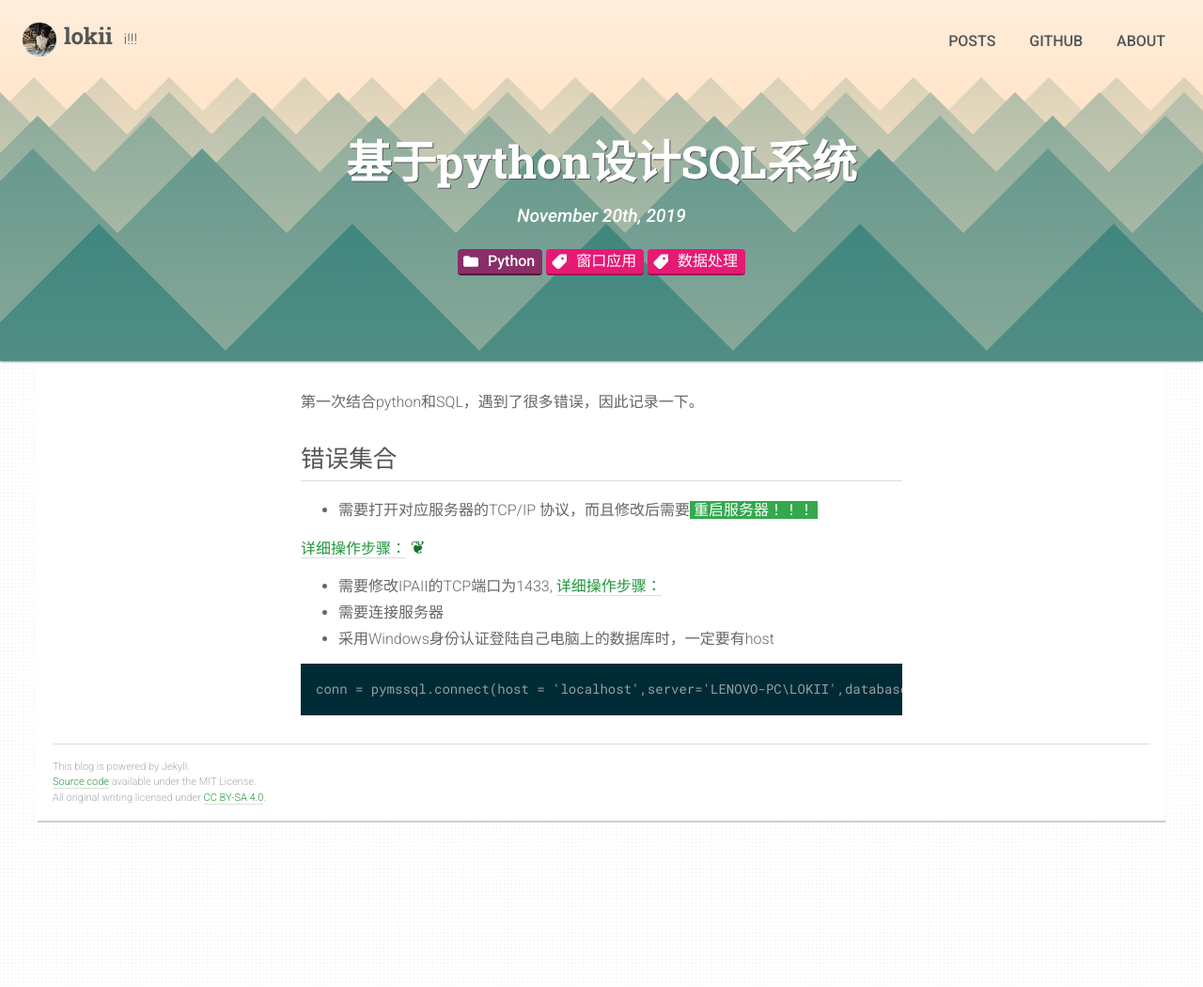
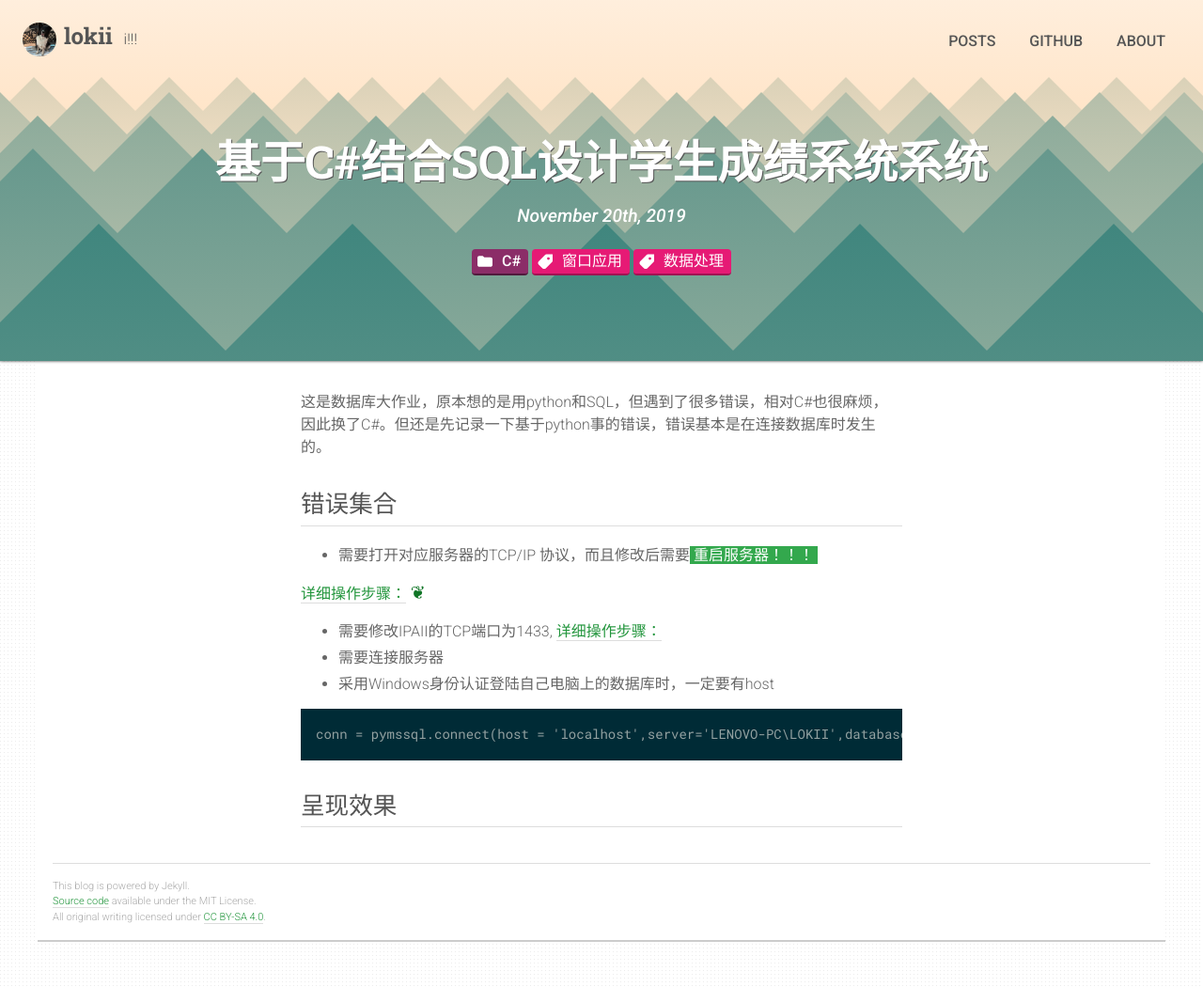
Before and after one commit to rlue/jekyll-solana, a Jekyll site: the page built from _posts/2019-11-20-基于python设计SQL系统-2019.md, in a window 1280 px wide. Shown: the whole page at 94% size. Built offline with Jekyll 4.4.1, drawn with Linux system fonts in a browser that asks for light colours.

Commit message:
Update 2019-11-20-基于python设计SQL系统-2019.md

````diff
--- a/_posts/2019-11-20-基于python设计SQL系统-2019.md
+++ b/_posts/2019-11-20-基于python设计SQL系统-2019.md
@@ -1,11 +1,11 @@
 ---
-title: 基于python设计SQL系统
+title: 基于C#结合SQL设计学生成绩系统系统
 teaser: 设计系统，窗口应用
-category: Python
+category: C#
 tags: [窗口应用, 数据处理]
 ---
 
-第一次结合python和SQL，遇到了很多错误，因此记录一下。
+这是数据库大作业，原本想的是用python和SQL，但遇到了很多错误，相对C#也很麻烦，因此换了C#。但还是先记录一下基于python事的错误，错误基本是在连接数据库时发生的。
 
 ## 错误集合
 * 需要打开对应服务器的TCP/IP 协议，而且修改后需要<mark>重启服务器！！！
@@ -19,3 +19,5 @@ tags: [窗口应用, 数据处理]
 ```
 conn = pymssql.connect(host = 'localhost',server='LENOVO-PC\LOKII',database = "S-T")
 ```
+
+## 呈现效果
````
